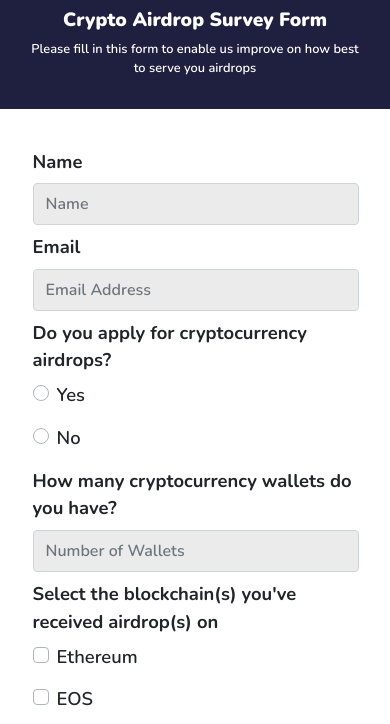
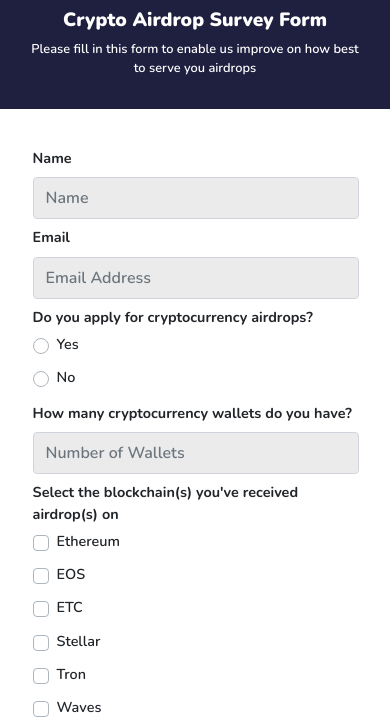
Before and after one commit to enolife/FreeCodecamp-Survey-Form, a plain HTML site: page survey_form.html in a window 390 px wide. Shown: the part 104-828 px from the top of the page. Drawn offline with nearby package versions, Linux system fonts and the light colour scheme.

Commit message:
change form font size on mobile screens

```diff
--- a/survey_form.css
+++ b/survey_form.css
@@ -2,7 +2,9 @@
 
 .header-container {
     background-color: #1f1f40;
+    color: white;
     padding-bottom: 15px;
+
 }
 
 .airdrop {
@@ -21,10 +23,6 @@ h1 {
     font-weight: 600;
 }
 
-.header-container>h1,
-p {
-    color: white;
-}
 
 
 
@@ -39,16 +37,17 @@ p {
 
 /* Form */
 #survey-form {
+    font-family: 'Nunito', sans-serif;
+    font-size: 1.15em;
+    font-weight: 600;
+    margin: 0 23% 0 25%;
     padding-bottom: 15%;
-    font-family: 'Nunito', sans-serif;
-    font-weight: 600;
-    font-size: 1.15em;
-    margin: 0% 23% 0% 25%;
+
 }
 
 
 .form-group {
-    margin: 2.5% 0% !important;
+    margin: 2.5% 0 !important;
 }
 
 /* The span tag here makes the form label bolder */
@@ -67,9 +66,10 @@ span {
 
 /* Checkbox and Radio Button Color when Selected */
 .custom-control-input:checked~.custom-control-label::before {
+    background-color: #4b49ff !important;
+    border-color: #4b49ff !important;
     color: #fff !important;
-    border-color: #4b49ff !important;
-    background-color: #4b49ff !important;
+
 }
 
 
@@ -91,16 +91,16 @@ textarea:valid {
 
 /* Form Button Styles */
 .btn-primary {
-    color: #fff !important;
     background-color: #312EFF !important;
     border-color: #312EFF !important;
     border-radius: 100vh !important;
+    color: #fff !important;
     margin-top: 3% !important;
 }
 
 .btn-primary:hover {
+    background: rgb(55, 53, 214) !important;
     border-color: rgb(55, 53, 214) !important;
-    background: rgb(55, 53, 214) !important;
 }
 
 
@@ -112,8 +112,6 @@ form:invalid>#submit {
 
 /* .................. Footer Container Styles .................. */
 hr {
-    border: 0;
-    height: 0;
     border-top: 1px solid rgba(0, 0, 0, 0.1);
     border-bottom: 1px solid rgba(255, 255, 255, 0.3);
 }
@@ -133,22 +131,23 @@ hr {
 
 @media (max-width: 1199px) {
     #survey-form {
-        margin: 0% 18% 0% 19%;
+        margin: 0 18% 0 19%;
     }
 }
 
 @media (max-width: 991px) {
     #survey-form {
-        margin: 0% 8% 0% 9%;
+        margin: 0 8% 0 9%;
     }
 }
 
 @media (max-width: 767px) {
 
     .airdrop {
-        margin-left: 18%;
         height: 12vh;
         margin-bottom: 3%;
+        margin-left: 18%;
+
     }
 
     h1 {
@@ -160,7 +159,7 @@ hr {
     }
 
     #survey-form {
-        margin: 0% 4% 0% 4.5%;
+        margin: 0 4% 0 4.5%;
     }
 
 
@@ -182,6 +181,7 @@ hr {
     }
 
     #survey-form {
-        margin: 0% 4% 0% 4.5%;
+        font-size: .9em;
+        margin: 0 4% 0 4.5%;
     }
 }
--- a/survey_form.html
+++ b/survey_form.html
@@ -3,14 +3,21 @@
 
 <head>
     <meta charset="UTF-8">
-    <meta name="viewport" content="width=
-    , initial-scale=1.0">
+    <meta name="viewport" content="width=device-width, initial-scale=1.0">
     <meta http-equiv="X-UA-Compatible" content="ie=edge">
-    <title>Survey Form</title>
+    <title>Crypto Airdrops Survey Form</title>
+    <meta name="title" content="Crypto Airdrops Survey Form">
+    <meta name="description" content="improve airdrop experience and service">
+    <meta name="keywords"
+        content="crypto, cryptocurrency,  cryptocurrencies, airdrop, form, ethereum, bitcoin, tron, eos, bitcointalk">
+    <meta name="robots" content="index, follow">
+    <meta http-equiv="Content-Type" content="text/html; charset=utf-8">
+    <meta name="language" content="English">
+    <meta name="author" content="enolife">
     <link rel="stylesheet" href="survey_form.css">
     <!-- Google Fonts -->
     <link
-        href="https://fonts.googleapis.com/css?family=Montserrat:300,400,500,600,700,800,900|Nunito:900,600,700,800|Ubuntu&display=swap"
+        href="https://fonts.googleapis.com/css?family=Montserrat:300,400,500,600,700,800,900|Nunito:900,600,700,800&display=swap"
         rel="stylesheet">
     <!-- Bootstrap css -->
     <link rel="stylesheet" href="https://stackpath.bootstrapcdn.com/bootstrap/4.4.1/css/bootstrap.min.css"
@@ -177,7 +184,7 @@
     <footer class="footer text-center">
         <div>Created by Enouwem Jim 🆖 👨🏻‍💻</div>
         <p>© Copyright <script type="text/javascript">
-                document.write(new Date().getFullYear());
+                document.write(new Date().getFullYear())
             </script>
         </p>
     </footer>
```
